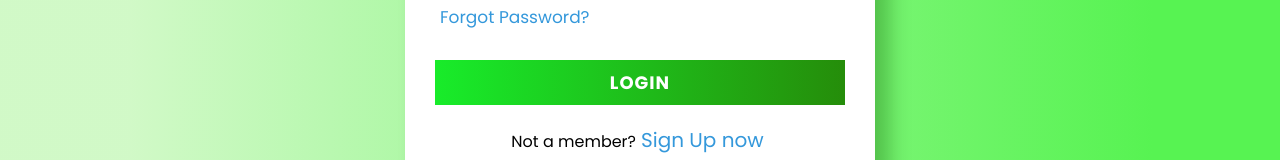
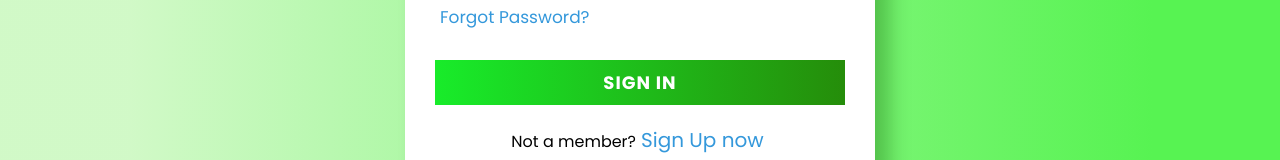
Before and after one commit to ZariProjects/Hack_Tues_GG, a React (Create React App) app in the folder green_goal/: page /sign_in in a window 1280 px wide. Shown: the part 416-576 px from the top of the page. Built offline with nearby package versions, Linux system fonts and the light colour scheme; a web font is replaced by a local one.

Commit message:
SignIn Rename

```diff
--- a/green_goal/src/containers/App.js
+++ b/green_goal/src/containers/App.js
@@ -12,7 +12,7 @@ import { connect } from 'react-redux';
 import Settings from './Settings/Settings';
 import SignUp from './SignUp/SignUp';
 import Profile from './Profile/Profile';
-import SignIn from './SignIn/Signin';
+import SignIn from './SignIn/SignIn';
 import * as actions from '../store/actions/index';
 import Achievements from './Achievements/Achievements';
 
--- a/green_goal/src/containers/SignIn/Signin.js
+++ b/green_goal/src/containers/SignIn/Signin.js
@@ -1,5 +1,5 @@
 import React, { Component } from 'react';
-import './Signin.css';
+import './SignIn.css';
 import { NavLink } from 'react-router-dom';
 import firebase from 'firebase';
 
@@ -71,7 +71,7 @@ class Login extends Component {
                             </div>
                             <div className="btn">
                                 <div className="inner"></div>
-                                <button type="submit"><span>login</span></button>
+                                <button type="submit"><span>sign in</span></button>
                             </div>
                             <div className="signup-link">
                                 Not a member?
```
